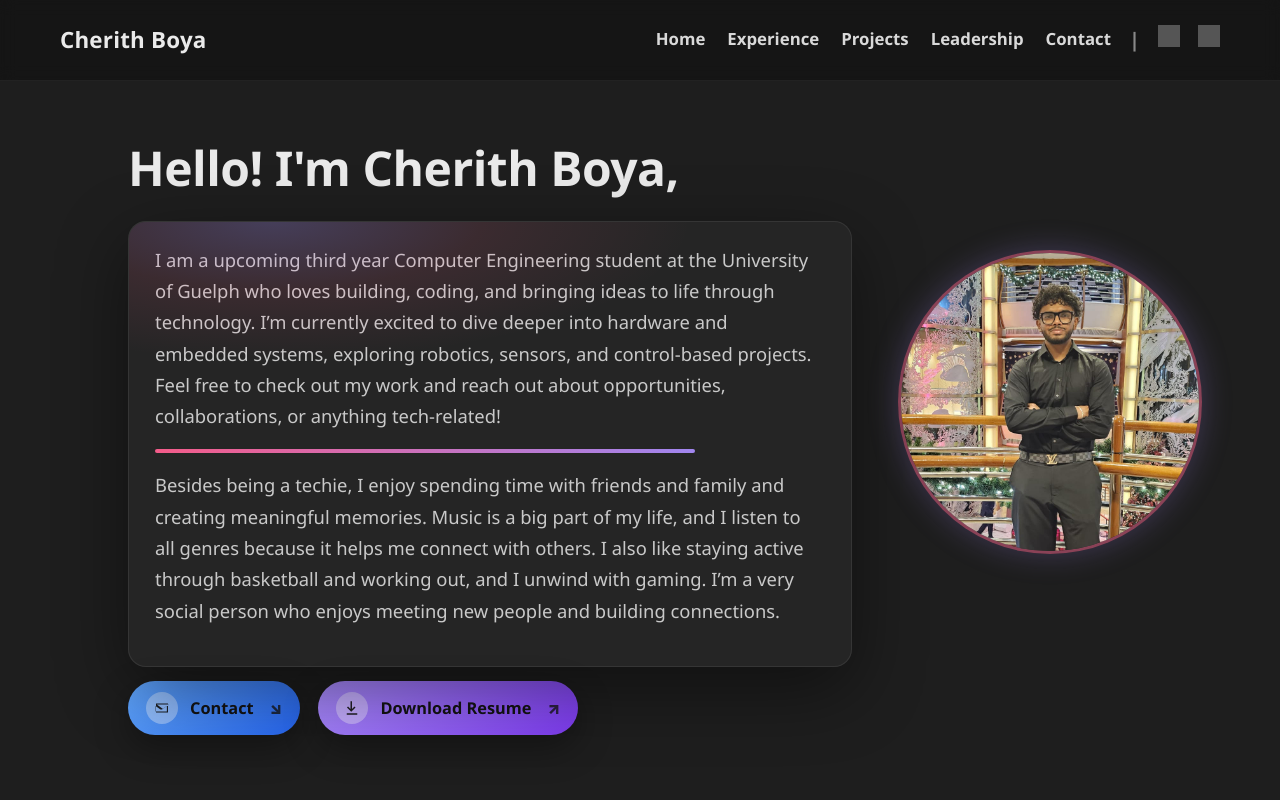
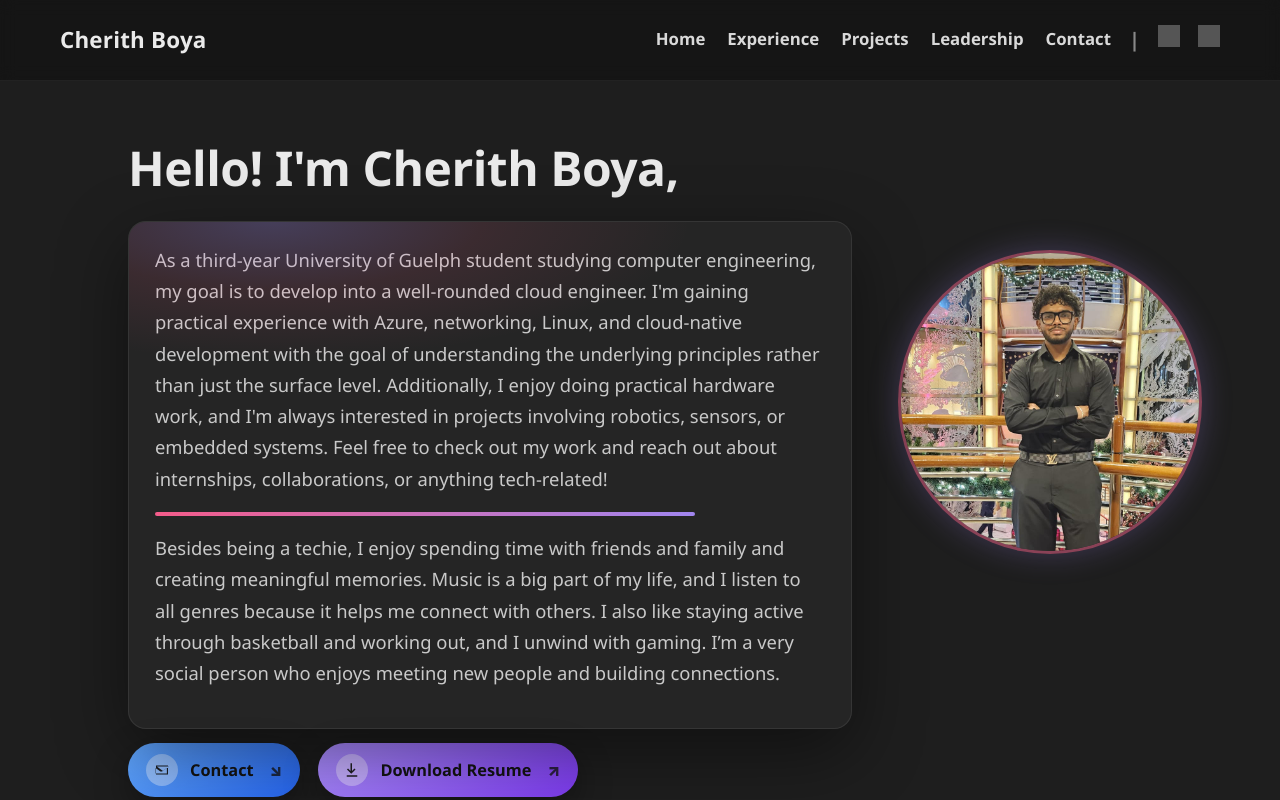
Before and after one commit to cherzx29/cherith-portfolio, a Next.js app: page / in a window 1280 px wide. Shown: the top 800 px of the page. Built offline with nearby package versions, Linux system fonts and the light colour scheme; grey boxes are pictures that could not be loaded.

Commit message:
Update portfolio page

```diff
--- a/app/page.tsx
+++ b/app/page.tsx
@@ -105,10 +105,13 @@ export default function Home() {
             <h1>Hello! I'm Cherith Boya,</h1>
             <div className="hero-card">
               <p className="hero-text">
-                I am a upcoming third year Computer Engineering student at the University of Guelph who loves building, coding, and bringing
-                ideas to life through technology. I’m currently excited to dive deeper into hardware and embedded systems, exploring
-                robotics, sensors, and control-based projects. Feel free to check out my work and reach out about opportunities,
-                collaborations, or anything tech-related!
+                As a third-year University of Guelph student studying computer engineering,
+                my goal is to develop into a well-rounded cloud engineer. I'm gaining practical
+                experience with Azure, networking, Linux, and cloud-native development with the goal of
+                understanding the underlying principles rather than just the surface level.
+                Additionally, I enjoy doing practical hardware work, and I'm always interested in projects
+                involving robotics, sensors, or embedded systems. Feel free to check out my work and reach out
+                about internships, collaborations, or anything tech-related!
               </p>
 
               <div className="hero-divider"></div>
```
Also changed, not shown: 1 other file (tests, documents, lock files or other folders).
